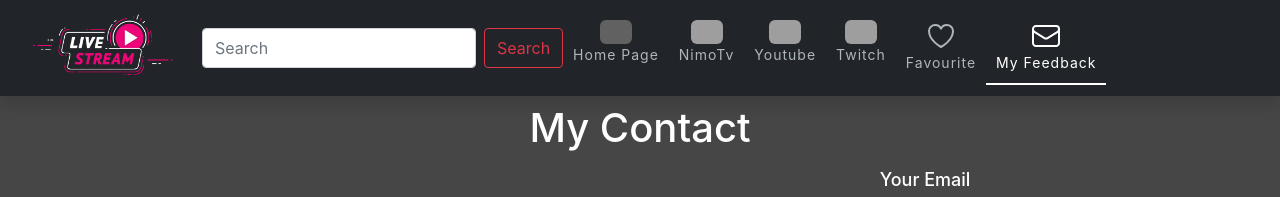
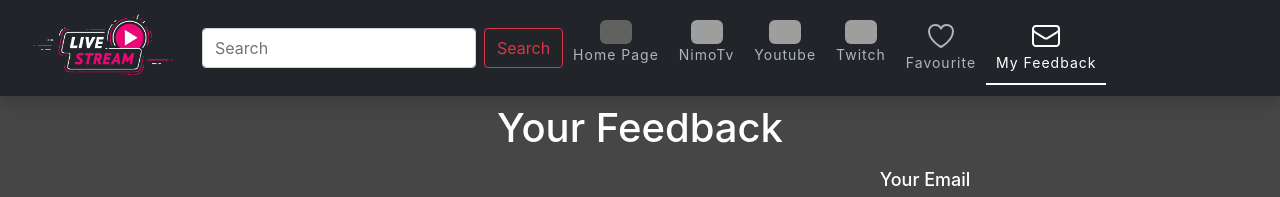
Before and after one commit to VuHuuTrung2104/tech-wiz-heroman, a React (Create React App) app: page /Feedback-page in a window 1280 px wide. Shown: the top 197 px of the page. Built offline with nearby package versions, Linux system fonts and the light colour scheme; grey boxes are pictures that could not be loaded.

Commit message:
setting deployment

```diff
--- a/src/pages/ContactPage.js
+++ b/src/pages/ContactPage.js
@@ -10,7 +10,7 @@ function ContactPage() {
     }
     return (
         <div className="container mt-2">
-            <h1 style={{color:'white'}} className="text-center">My Contact</h1>
+            <h1 style={{color:'white'}} className="text-center">Your Feedback</h1>
             <div className="row">
                 <div className="col col-md-6">
                     <img src={pictures}/>
```
